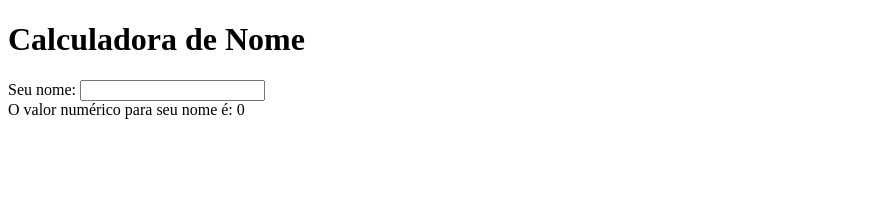
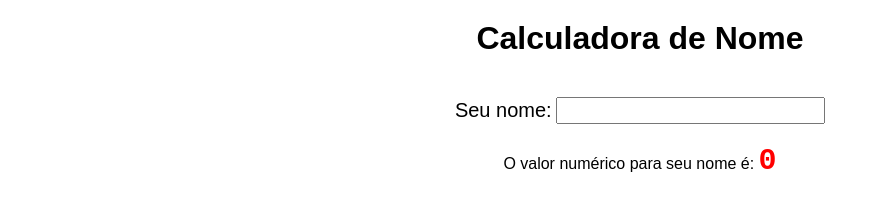
Before and after one commit to leanfj/coursera-angularjs, a plain HTML site: page name-calculator/index.html in a window 1280 px wide. Shown: the whole page, without its empty margins (0-880 px from the left). Drawn offline with Linux system fonts and the light colour scheme.

Commit message:
Update formtação no css

```diff
--- a/name-calculator/app.js
+++ b/name-calculator/app.js
@@ -12,13 +12,13 @@ angular.module('calculadoraDeNome', [])
   // scope com function para ser executado na diretiva ng-keyup
   $scope.mostraNumero = function () {
     // coloca o valor digitado para ser executado pela function
-    var valorTotalNome = calculaNumericoParaString($scope.nome);
+    var valorTotalNome = calculaStringParaNumerico($scope.nome);
     // valor executado pela function dentro do scope
     $scope.valorTotal = valorTotalNome;
 
   };
 
-  function calculaNumericoParaString(string) {
+  function calculaStringParaNumerico(string) {
     var stringValorTotal = 0;
     for (var i = 0; i < string.length; i++) {
       // soma o valor Unicode de cada letra na var stringValorTotal
--- a/name-calculator/index.html
+++ b/name-calculator/index.html
@@ -14,7 +14,7 @@
   <div ng-controller="CalculadoraDeNomeController">
     <label>Seu nome:</label>
     <input type="text" ng-model="nome" ng-keyup="mostraNumero();">
-    <div>O valor numérico para seu nome é: {{valorTotal}} </div>
+    <div>O valor numérico para seu nome é: <span>{{valorTotal}}</span> </div>
   </div>
 </body>
 </html>
--- a/name-calculator/main.css
+++ b/name-calculator/main.css
@@ -1,5 +1,27 @@
-/** {
+* {
   padding: 0;
   margin: 0;
   box-sizing: border-box;
-}*/
+}
+
+body {
+  text-align: center;
+  font-family: sans-serif;
+}
+h1 {
+  margin: 20px 0;
+}
+label {
+  font-size: 20px;
+}
+input {
+  margin: 20px 0;
+  font-size: 20px;
+  text-align: center;
+}
+span {
+  font-size: 30px;
+  font-weight: bold;
+  font-family: Monospace;
+  color: red;
+}
```
